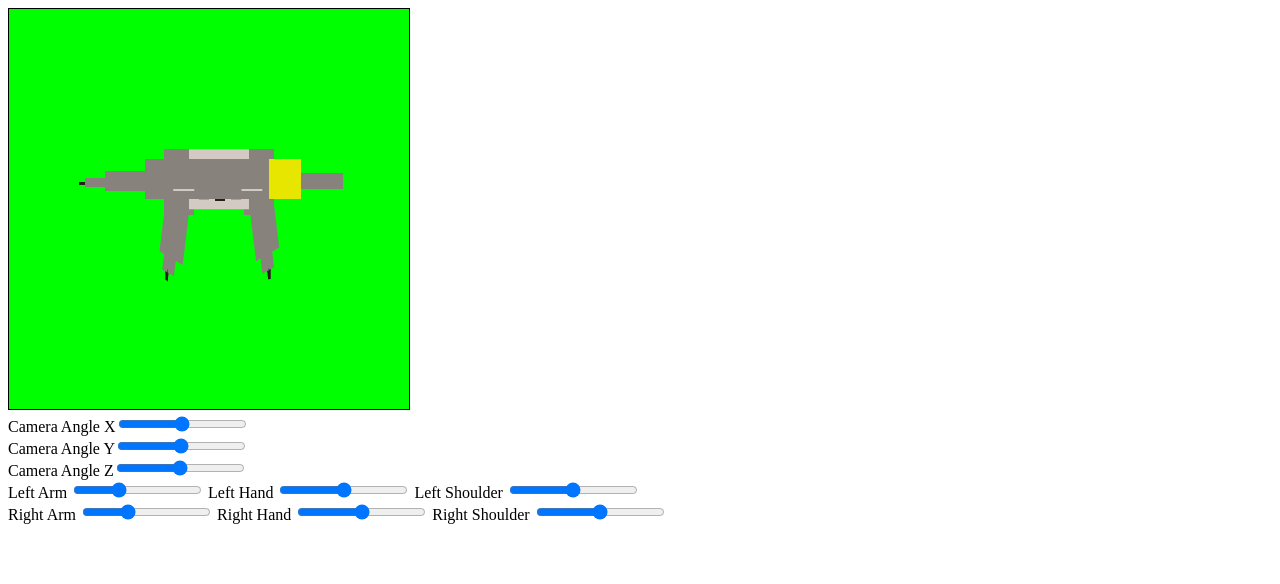
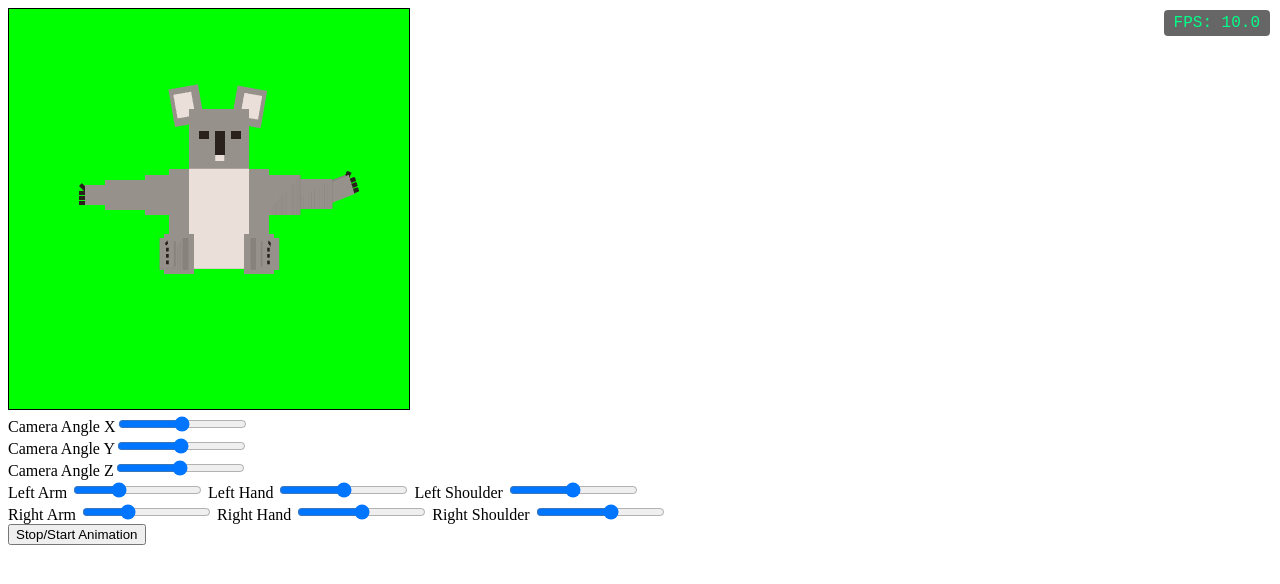
Before and after one commit to CaiNann/CSE-160, a plain HTML site: page asgn2/src/asgn2.html in a window 1280 px wide. Drawn offline with Linux system fonts and the light colour scheme; animation ran at ten frames a second.

Commit message:
finally finished what I could

```diff
--- a/asgn2/src/asgn2.html
+++ b/asgn2/src/asgn2.html
@@ -9,6 +9,18 @@
     <div id="canvas-container" style="position: relative; display: inline-block;">
         <canvas id="webgl" width="400" height="400" style="border: 1px solid black;"></canvas>
     </div>
+
+    <div id="fps" style="
+    position: fixed;
+    top: 10px;
+    right: 10px;
+    background: rgba(0,0,0,0.6);
+    color: #00ff88;
+    font-family: monospace;
+    font-size: 16px;
+    padding: 4px 10px;
+    border-radius: 4px;
+    ">FPS: --</div>
 
     <div>
         Camera Angle X<input type="range" min="-360" max="360" value="0" class="slider" id="XangleSlider"
@@ -28,8 +40,9 @@
     <div>
         Right Arm <input type="range" min="-20" max="40" value="0" class="slider" id="rightArmAngle">
         Right Hand <input type="range" min="-20" max="20" value="0" class="slider" id="rightHandAngle">
-        Right Shoulder <input type="range" min="-90" max="90" value="0" class="slider" id="rightShoulderAngle">
+        Right Shoulder <input type="range" min="-30" max="20" value="0" class="slider" id="rightShoulderAngle">
     </div>
+    <button id="animToggle" onclick="toggleAnimation()">Stop/Start Animation</button>
 
 
     <script src="../lib/webgl-utils.js"></script>
--- a/asgn2/src/asgn2.js
+++ b/asgn2/src/asgn2.js
@@ -23,8 +23,9 @@ var FSHADER_SOURCE =
   "  gl_FragColor = u_FragColor;\n" +
   "}\n";
 
+window.g_animating = true;
 window.g_selectedXAngle = 0;
-window.g_selectedYAngle = -90;
+window.g_selectedYAngle = 0;
 window.g_selectedZAngle = 0;
 window.g_leftArmAngle = 0;
 window.g_leftHandAngle = 0;
@@ -158,6 +159,30 @@ function addActionsForHtmlUI() {
     g_rightArmAngle = parseFloat(this.value);
     renderAllShapes();
   }
+
+  // Add event listener for rightHandAngle selection
+  document.getElementById("rightHandAngle").oninput = function () {
+    g_rightHandAngle = parseFloat(this.value);
+    renderAllShapes();
+  }
+}
+
+// FPS tracking variables
+let g_fpsLastTime = performance.now();
+let g_fpsFrameCount = 0;
+let g_fps = 0;
+
+function updateFPS() {
+  g_fpsFrameCount++;
+  const now = performance.now();
+  const elapsed = now - g_fpsLastTime;
+
+  if (elapsed >= 500) {
+    g_fps = (g_fpsFrameCount / elapsed) * 1000;
+    document.getElementById("fps").textContent = `FPS: ${g_fps.toFixed(1)}`;
+    g_fpsFrameCount = 0;
+    g_fpsLastTime = now;
+  }
 }
 
 function main() {
@@ -168,16 +193,68 @@ function main() {
 
   addActionsForHtmlUI();
 
+  addMouseControl();
+
   // Specify the color for clearing <canvas>
   gl.clearColor(0.0, 1.0, 0.0, 1.0);
 
-  renderAllShapes();
+  requestAnimationFrame(tick);
+}
+
+function addMouseControl() {
+  let isDragging = false;
+  let lastX = 0;
+  let lastY = 0;
+
+  canvas.addEventListener('mousedown', function(e) {
+    isDragging = true;
+    lastX = e.clientX;
+    lastY = e.clientY;
+  });
+
+  canvas.addEventListener('mousemove', function(e) {
+    if (!isDragging) return;
+
+    let deltaX = e.clientX - lastX;
+    let deltaY = e.clientY - lastY;
+
+    g_selectedXAngle += deltaX * 0.5;
+    g_selectedYAngle += deltaY * 0.5;
+
+    lastX = e.clientX;
+    lastY = e.clientY;
+
+    renderAllShapes();
+  });
+
+  canvas.addEventListener('mouseup', function() {
+    isDragging = false;
+  });
+
+  // Stop dragging if mouse leaves the canvas
+  canvas.addEventListener('mouseleave', function() {
+    isDragging = false;
+  });
 }
 
 var g_startTime = performance.now() / 1000.0;
 var g_seconds = performance.now() / 1000.0 - g_startTime;
 
+function tick() {
+  g_seconds = performance.now() / 1000.0 - g_startTime;
+  renderAllShapes();
+  if (g_animating) requestAnimationFrame(tick);
+}
+
+window.toggleAnimation = function() {
+  g_animating = !g_animating;
+  document.getElementById("animToggle").textContent = g_animating ? "Stop" : "Start";
+  if (g_animating) tick();
+}
+
 export function renderAllShapes() {
+  updateFPS();
+
   // Apply camera rotation
   var cameraXMatrix = new Matrix4();
   cameraXMatrix.rotate(g_selectedXAngle, 0, 1, 0);
@@ -277,9 +354,13 @@ export function renderAllShapes() {
 
   var rightShoulderMatrix = new Matrix4(bodyMatrix);
   rightShoulderMatrix.translate(0.45, 0.35, 0.1);
-  rightShoulderMatrix.rotate(g_rightShoulderAngle, 0, 1, 0);
+  if (g_animating) {
+    rightShoulderMatrix.rotate(-5 + 25* Math.sin(g_seconds), 0, 1, 0);
+  } else {
+    rightShoulderMatrix.rotate(g_rightShoulderAngle, 0, 1, 0);
+  }
   var rightShoulder = new Cube();
-  rightShoulder.color = [1,1,0,1];
+  rightShoulder.color = grayColor;
   rightShoulder.matrix = new Matrix4(rightShoulderMatrix);
   rightShoulder.matrix.translate(0, -0.08, -0.05);
   rightShoulder.matrix.scale(0.21, 0.2, 0.2);
@@ -294,45 +375,49 @@ export function renderAllShapes() {
   rightArm.matrix.scale(0.3, 0.15, 0.08);
   rightArm.render();
   var rightHandMatrix = new Matrix4(rightArmMatrix);
-  rightHandMatrix.translate(-0.18, 0.01, -0.01);
-  rightHandMatrix.rotate(g_rightHandAngle, 0, 0, -1);
+  rightHandMatrix.translate(0.22, 0.01, -0.01);
+  if (g_animating) {
+    rightHandMatrix.rotate(20 * Math.sin(g_seconds), 0, 0, -1);
+  } else {
+    rightHandMatrix.rotate(g_rightHandAngle, 0, 0, -1);
+  }
   var rightHand = new Cube();
   rightHand.color = grayColor;
   rightHand.matrix = new Matrix4(rightHandMatrix);
-  rightHand.matrix.translate(-0.12, -0.03, -0.02);
+  rightHand.matrix.translate(0, -0.045, -0.02);
   rightHand.matrix.scale(0.145, 0.1, 0.045);
   rightHand.render();
   var rightHandFinger1Matrix = new Matrix4(rightHandMatrix);
-  rightHandFinger1Matrix.translate(-0.02, 0.05, -0.01);
+  rightHandFinger1Matrix.translate(0.14, 0.035, -0.01);
   var rightHandFinger1 = new Cube();
   rightHandFinger1.color = blackColor;
   rightHandFinger1.matrix = new Matrix4(rightHandFinger1Matrix);
-  rightHandFinger1.matrix.translate(-0.13, 0.015, 0);
-  rightHandFinger1.matrix.rotate(45, 0, 0, -1)
+  rightHandFinger1.matrix.translate(0, -0.005, 0);
+  rightHandFinger1.matrix.rotate(45, 0, 0, 1)
   rightHandFinger1.matrix.scale(0.04, 0.02, 0.015);
   rightHandFinger1.render();
   var rightHandFinger2Matrix = new Matrix4(rightHandMatrix);
-  rightHandFinger2Matrix.translate(-0.02, 0.05, -0.01);
+  rightHandFinger2Matrix.translate(0.14, 0.002, -0.01);
   var rightHandFinger2 = new Cube();
   rightHandFinger2.color = blackColor;
   rightHandFinger2.matrix = new Matrix4(rightHandFinger2Matrix);
-  rightHandFinger2.matrix.translate(-0.13, -0.03, 0);
+  rightHandFinger2.matrix.translate(0, 0.01, 0);
   rightHandFinger2.matrix.scale(0.04, 0.02, 0.015);
   rightHandFinger2.render();
   var rightHandFinger3Matrix = new Matrix4(rightHandMatrix);
-  rightHandFinger3Matrix.translate(-0.02, 0.05, -0.01);
+  rightHandFinger3Matrix.translate(0.14, 0.035, -0.01);
   var rightHandFinger3 = new Cube();
   rightHandFinger3.color = blackColor;
   rightHandFinger3.matrix = new Matrix4(rightHandFinger3Matrix);
-  rightHandFinger3.matrix.translate(-0.13, -0.055, 0);
+  rightHandFinger3.matrix.translate(0, -0.05, 0);
   rightHandFinger3.matrix.scale(0.04, 0.02, 0.015);
   rightHandFinger3.render();
   var rightHandFinger4Matrix = new Matrix4(rightHandMatrix);
-  rightHandFinger4Matrix.translate(-0.02, 0.05, -0.01);
+  rightHandFinger4Matrix.translate(0.14, 0.002, -0.01);
   var rightHandFinger4 = new Cube();
   rightHandFinger4.color = blackColor;
   rightHandFinger4.matrix = new Matrix4(rightHandFinger4Matrix);
-  rightHandFinger4.matrix.translate(-0.13, -0.08, 0);
+  rightHandFinger4.matrix.translate(0, -0.045, 0);
   rightHandFinger4.matrix.scale(0.04, 0.02, 0.015);
   rightHandFinger4.render();
 
```
